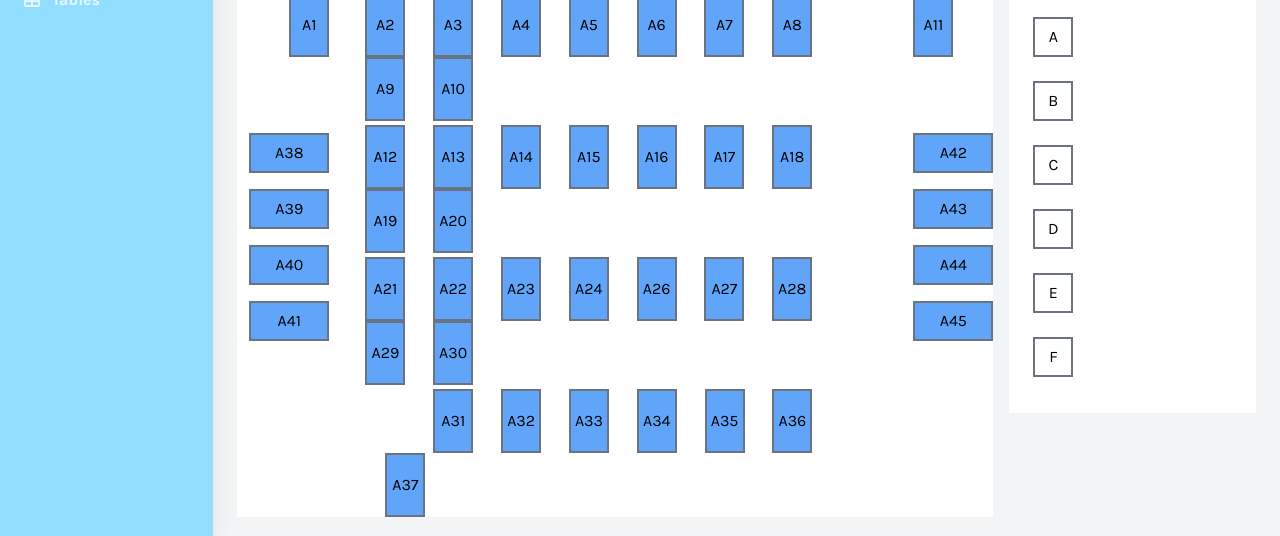
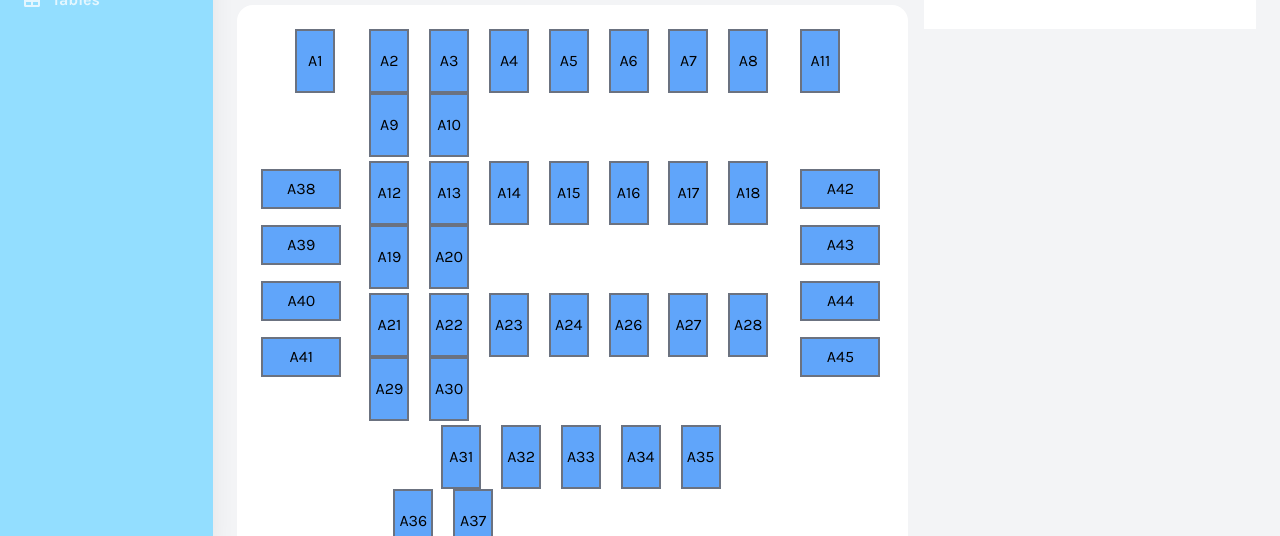
Before and after one commit to Dhafin2107/ParkSpace-API, a website: page src/home.html in a window 1280 px wide. Shown: the part 264-800 px from the top of the page. Drawn offline with nearby package versions, Linux system fonts and the light colour scheme.

Commit message:
update home

```diff
--- a/src/home.html
+++ b/src/home.html
@@ -127,13 +127,23 @@
 
 
                 <div class="flex flex-wrap mt-6">
-                    <div class="w-full lg:w-9/12 pr-0 lg:pr-2">
-                        <p class="text-xl pb-3 flex items-center">
-                            <i class="fas fa-plus mr-3"></i> Lahan Parkir
-                        </p>
-                        <div class="pt-3 pr-0 pl-3 bg-white">
+                    <div class="w-full lg:w-8/12 pr-0 lg:pr-2">
 
-                            <div class=" grid grid-rows-4 grid-flow-col gap-1">
+                        <div class="flax flax-warp ml-5 mb-2">
+
+
+                            <i class="fas fa-plus mr-3"></i>
+                            <button class=" my-2 mx-2 border-2  border-gray-500 account-link h-10 w-10">A</button>
+                            <button class=" my-2 mx-2 border-2  border-gray-500 account-link h-10 w-10">B</button>
+                            <button class=" my-2 mx-2 border-2  border-gray-500 account-link h-10 w-10">C</button>
+                            <button class=" my-2 mx-2 border-2  border-gray-500 account-link h-10 w-10">D</button>
+                            <button class=" my-2 mx-2 border-2  border-gray-500 account-link h-10 w-10">E</button>
+                            <button class=" my-2 mx-2 border-2  border-gray-500 account-link h-10 w-10">F</button>
+
+                    </div>
+                        <div class="pt-6 pr-0 pl-3  bg-white rounded-2xl ">
+
+                            <div class=" grid grid-rows-4 grid-flow-col gap-1 border-gray-50  ">
                                 <div class="">
                                     <div class="static grid grid-cols-2 ">
 
@@ -142,7 +152,7 @@
 
                                     </div>
                                 </div>
-                                <div class="row-span-2">
+                                <div class="row-span-2 ml-3">
                                     <div class="grid grid-rows-4">
                                     <button class=" my-2 border-2  border-gray-500 bg-blue-400 h-10 w-20">A38</button>
                                     <button class=" my-2 border-2  border-gray-500 bg-blue-400 h-10 w-20">A39</button>
@@ -153,55 +163,55 @@
 
                                 <div class=""></div>
                                 <div class="static col-span-4 ">
-                                    <div class=" mx-5 grid-flow-col place-content-center">
-                                    <button class=" mx-3 border-2  border-gray-500 bg-blue-400 h-16 w-10">A2</button>
-                                    <button class=" mx-3 border-2  border-gray-500 bg-blue-400 h-16 w-10">A3</button>
-                                    <button class=" mx-3 border-2  border-gray-500 bg-blue-400 h-16 w-10">A4</button>
-                                    <button class=" mx-3 border-2  border-gray-500 bg-blue-400 h-16 w-10">A5</button>
-                                    <button class=" mx-3 border-2  border-gray-500 bg-blue-400 h-16 w-10">A6</button>
-                                    <button class=" mx-3 border-2  border-gray-500 bg-blue-400 h-16 w-10">A7</button>
-                                    <button class=" mx-3 border-2  border-gray-500 bg-blue-400 h-16 w-10">A8</button>
-                                    <button class=" mx-3 border-2  border-gray-500 bg-blue-400 h-16 w-10">A9</button>
-                                    <button class=" mx-3 border-2  border-gray-500 bg-blue-400 h-16 w-10">A10</button>
+                                    <div class=" mx-4 grid-flow-col place-content-center">
+                                    <button class=" mx-2 border-2  border-gray-500 bg-blue-400 h-16 w-10">A2</button>
+                                    <button class=" mx-2 border-2  border-gray-500 bg-blue-400 h-16 w-10">A3</button>
+                                    <button class=" mx-2 border-2  border-gray-500 bg-blue-400 h-16 w-10">A4</button>
+                                    <button class=" mx-2 border-2  border-gray-500 bg-blue-400 h-16 w-10">A5</button>
+                                    <button class=" mx-2 border-2  border-gray-500 bg-blue-400 h-16 w-10">A6</button>
+                                    <button class=" mx-2 border-2  border-gray-500 bg-blue-400 h-16 w-10">A7</button>
+                                    <button class=" mx-2 border-2  border-gray-500 bg-blue-400 h-16 w-10">A8</button>
+                                    <button class=" mx-2 border-2  border-gray-500 bg-blue-400 h-16 w-10">A9</button>
+                                    <button class=" mx-2 border-2  border-gray-500 bg-blue-400 h-16 w-10">A10</button>
                                 </div>
                                 </div>
                                 <div class="static col-span-4 ">
-                                    <div class=" mx-5 grid-flow-col place-content-center">
-                                    <button class=" mx-3 border-2  border-gray-500 bg-blue-400 h-16 w-10">A12</button>
-                                    <button class=" mx-3 border-2  border-gray-500 bg-blue-400 h-16 w-10">A13</button>
-                                    <button class=" mx-3 border-2  border-gray-500 bg-blue-400 h-16 w-10">A14</button>
-                                    <button class=" mx-3 border-2  border-gray-500 bg-blue-400 h-16 w-10">A15</button>
-                                    <button class=" mx-3 border-2  border-gray-500 bg-blue-400 h-16 w-10">A16</button>
-                                    <button class=" mx-3 border-2  border-gray-500 bg-blue-400 h-16 w-10">A17</button>
-                                    <button class=" mx-3 border-2  border-gray-500 bg-blue-400 h-16 w-10">A18</button>
-                                    <button class=" mx-3 border-2  border-gray-500 bg-blue-400 h-16 w-10">A19</button>
-                                    <button class=" mx-3 border-2  border-gray-500 bg-blue-400 h-16 w-10">A20</button>
+                                    <div class=" mx-4 grid-flow-col place-content-center">
+                                    <button class=" mx-2 border-2  border-gray-500 bg-blue-400 h-16 w-10">A12</button>
+                                    <button class=" mx-2 border-2  border-gray-500 bg-blue-400 h-16 w-10">A13</button>
+                                    <button class=" mx-2 border-2  border-gray-500 bg-blue-400 h-16 w-10">A14</button>
+                                    <button class=" mx-2 border-2  border-gray-500 bg-blue-400 h-16 w-10">A15</button>
+                                    <button class=" mx-2 border-2  border-gray-500 bg-blue-400 h-16 w-10">A16</button>
+                                    <button class=" mx-2 border-2  border-gray-500 bg-blue-400 h-16 w-10">A17</button>
+                                    <button class=" mx-2 border-2  border-gray-500 bg-blue-400 h-16 w-10">A18</button>
+                                    <button class=" mx-2 border-2  border-gray-500 bg-blue-400 h-16 w-10">A19</button>
+                                    <button class=" mx-2 border-2  border-gray-500 bg-blue-400 h-16 w-10">A20</button>
                                 </div>
                                 </div>
                                <div class="static col-span-4 ">
-                                    <div class=" mx-5 grid-flow-col place-content-center">
-                                    <button class=" mx-3 border-2  border-gray-500 bg-blue-400 h-16 w-10">A21</button>
-                                    <button class=" mx-3 border-2  border-gray-500 bg-blue-400 h-16 w-10">A22</button>
-                                    <button class=" mx-3 border-2  border-gray-500 bg-blue-400 h-16 w-10">A23</button>
-                                    <button class=" mx-3 border-2  border-gray-500 bg-blue-400 h-16 w-10">A24</button>
-                                    <button class=" mx-3 border-2  border-gray-500 bg-blue-400 h-16 w-10">A26</button>
-                                    <button class=" mx-3 border-2  border-gray-500 bg-blue-400 h-16 w-10">A27</button>
-                                    <button class=" mx-3 border-2  border-gray-500 bg-blue-400 h-16 w-10">A28</button>
-                                    <button class=" mx-3 border-2  border-gray-500 bg-blue-400 h-16 w-10">A29</button>
-                                    <button class=" mx-3 border-2  border-gray-500 bg-blue-400 h-16 w-10">A30</button>
+                                    <div class=" mx-4 grid-flow-col place-content-center">
+                                    <button class=" mx-2 border-2  border-gray-500 bg-blue-400 h-16 w-10">A21</button>
+                                    <button class=" mx-2 border-2  border-gray-500 bg-blue-400 h-16 w-10">A22</button>
+                                    <button class=" mx-2 border-2  border-gray-500 bg-blue-400 h-16 w-10">A23</button>
+                                    <button class=" mx-2 border-2  border-gray-500 bg-blue-400 h-16 w-10">A24</button>
+                                    <button class=" mx-2 border-2  border-gray-500 bg-blue-400 h-16 w-10">A26</button>
+                                    <button class=" mx-2 border-2  border-gray-500 bg-blue-400 h-16 w-10">A27</button>
+                                    <button class=" mx-2 border-2  border-gray-500 bg-blue-400 h-16 w-10">A28</button>
+                                    <button class=" mx-2 border-2  border-gray-500 bg-blue-400 h-16 w-10">A29</button>
+                                    <button class=" mx-2 border-2  border-gray-500 bg-blue-400 h-16 w-10">A30</button>
                                 </div>
                                 </div>
                                 <div class="static col-span-4 ">
                                     <div class=" mx-10 grid-flow-col place-content-center">
                                     <span class=" mx-6 h-16 w-10"></span>
-                                    <button class=" mx-3 border-2  border-gray-500 bg-blue-400 h-16 w-10">A31</button>
-                                    <button class=" mx-3 border-2  border-gray-500 bg-blue-400 h-16 w-10">A32</button>
-                                    <button class=" mx-3 border-2  border-gray-500 bg-blue-400 h-16 w-10">A33</button>
-                                    <button class=" mx-3 border-2  border-gray-500 bg-blue-400 h-16 w-10">A34</button>
-                                    <button class=" mx-3 border-2  border-gray-500 bg-blue-400 h-16 w-10">A35</button>
-                                    <button class=" mx-3 border-2  border-gray-500 bg-blue-400 h-16 w-10">A36</button>
-                                    <button class=" mx-3 border-2  border-gray-500 bg-blue-400 h-16 w-10">A37</button>
-                                    <span class=" mx-8 h-16 w-10"></span>
+                                    <button class=" mx-2 border-2  border-gray-500 bg-blue-400 h-16 w-10">A31</button>
+                                    <button class=" mx-2 border-2  border-gray-500 bg-blue-400 h-16 w-10">A32</button>
+                                    <button class=" mx-2 border-2  border-gray-500 bg-blue-400 h-16 w-10">A33</button>
+                                    <button class=" mx-2 border-2  border-gray-500 bg-blue-400 h-16 w-10">A34</button>
+                                    <button class=" mx-2 border-2  border-gray-500 bg-blue-400 h-16 w-10">A35</button>
+                                    <button class=" mx-2 border-2  border-gray-500 bg-blue-400 h-16 w-10">A36</button>
+                                    <button class=" mx-2 border-2  border-gray-500 bg-blue-400 h-16 w-10">A37</button>
+                                    <span class=" mx-2 h-16 w-5"></span>
 
                                 </div>
                                 </div>
@@ -213,7 +223,7 @@
 
                                     </div>
                                 </div>
-                                <div class="row-span-2">
+                                <div class="row-span-2 mr-7 ">
                                     <div class="grid grid-rows-4">
                                         <button class=" my-2 border-2  border-gray-500 bg-blue-400 h-10 w-20">A42</button>
                                         <button class=" my-2 border-2  border-gray-500 bg-blue-400 h-10 w-20">A43</button>
@@ -227,18 +237,13 @@
                             </div>
                         </div>
                     </div>
-                    <div class="w-full lg:w-3/12 pl-0 lg:pl-2 mt-12 lg:mt-0">
+                    <div class="w-full lg:w-4/12 pl-0 lg:pl-2 mt-12 lg:mt-0">
                         <p class="text-xl pb-3 flex items-center">
-                            <i class="fas fa-check mr-3"></i> Nomber Lantai
+                            <i class="fas fa-check mr-3"></i> Isi Data
                         </p>
                         <div class="p-6 bg-white">
                             <div class="grid grid-rows-6">
-                                    <button class=" my-3 border-2  border-gray-500 account-link h-10 w-10">A</button>
-                                    <button class=" my-3 border-2  border-gray-500 account-link h-10 w-10">B</button>
-                                    <button class=" my-3 border-2  border-gray-500 account-link h-10 w-10">C</button>
-                                    <button class=" my-3 border-2  border-gray-500 account-link h-10 w-10">D</button>
-                                    <button class=" my-3 border-2  border-gray-500 account-link h-10 w-10">E</button>
-                                    <button class=" my-3 border-2  border-gray-500 account-link h-10 w-10">F</button>
+
                             </div>
                         </div>
                     </div>
```
